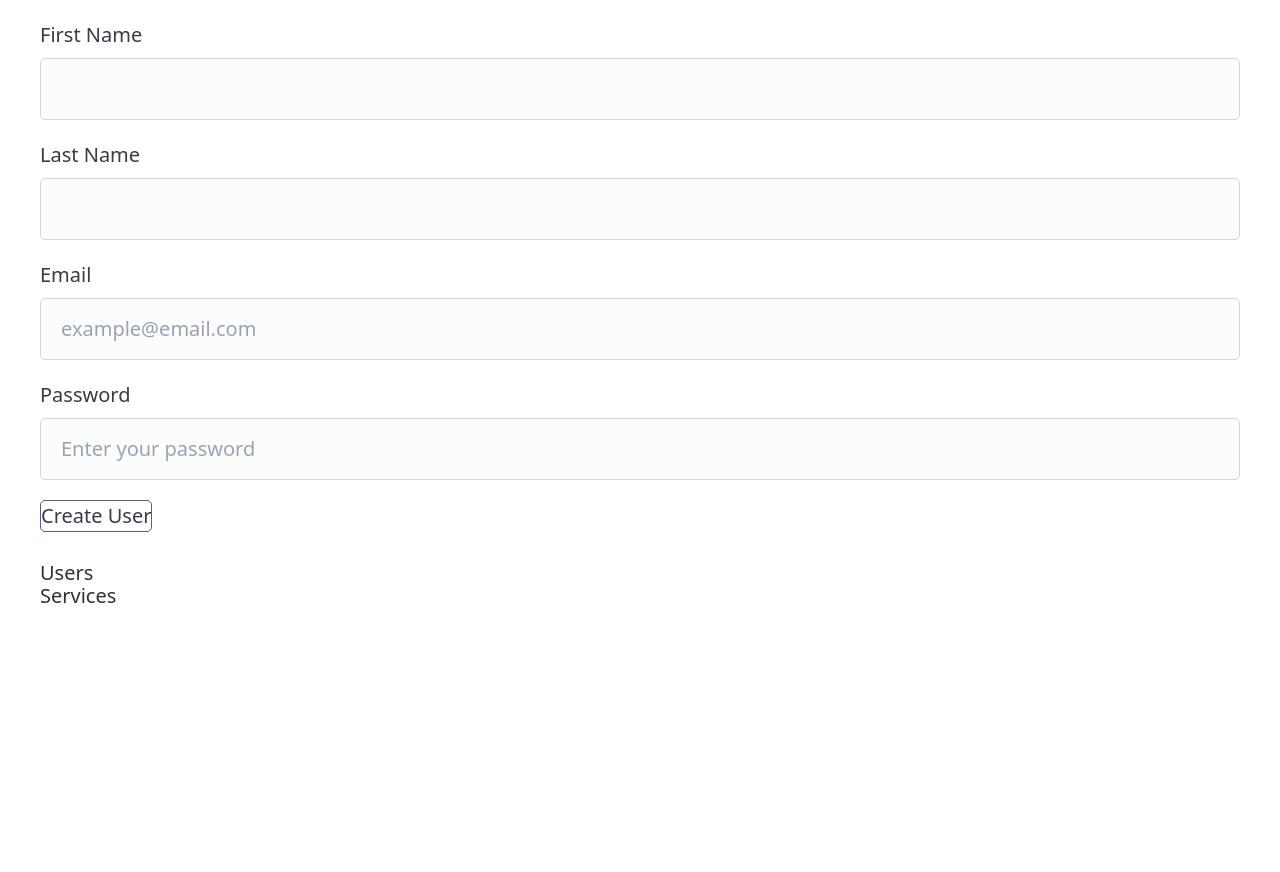
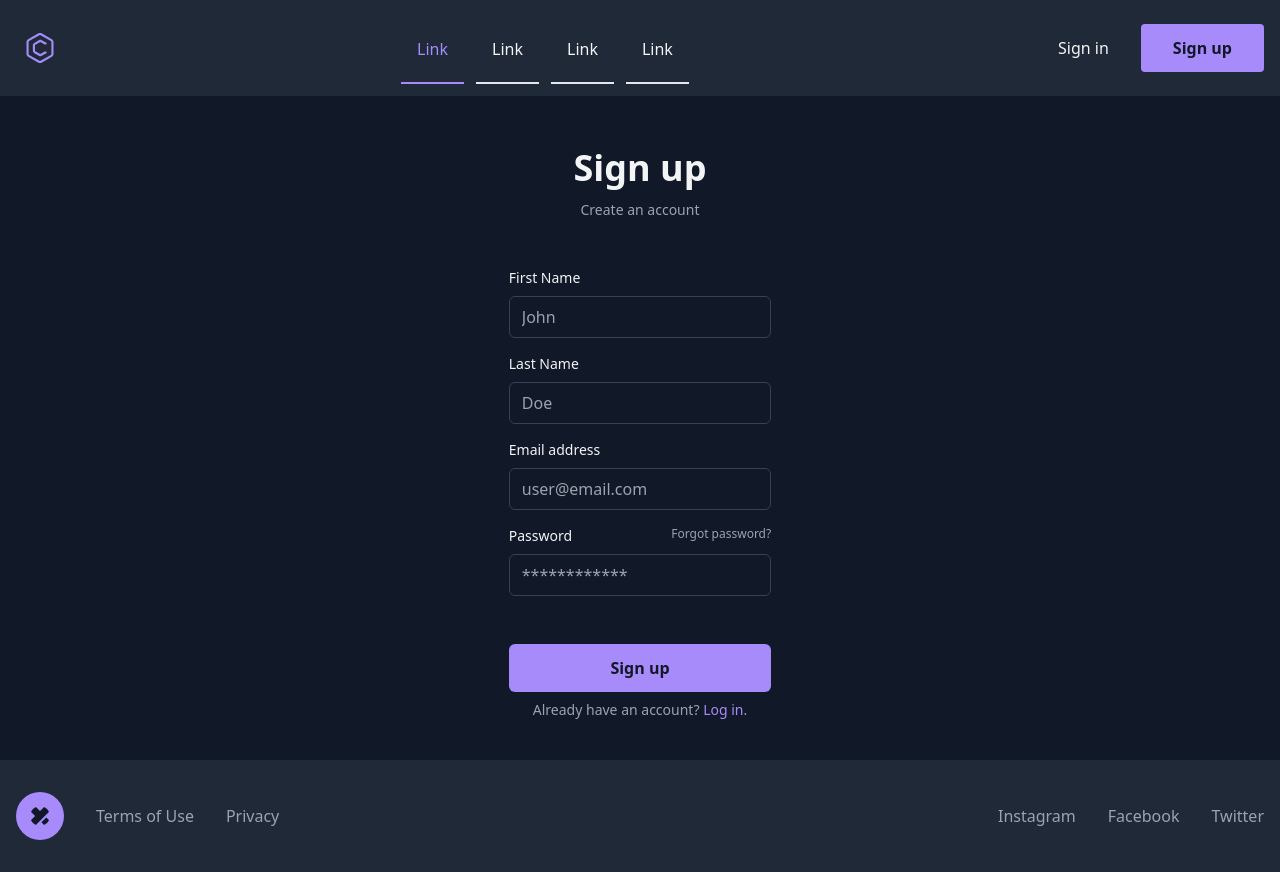
Before and after one commit to Lusanco/PalitasPR, a Flask app: page / in a window 1280 px wide. Before the commit the page ends 603 px from the top, so only its background shows below. Run offline with Flask 3, Linux system fonts and the light colour scheme; some libraries are stand-ins or nearby versions.

Commit message:
RUNNING VERSION

```diff
--- a/backend/app.py
+++ b/backend/app.py
@@ -71,8 +71,16 @@ def updates():
         Example: {'User_id': {'last_name': 'Santiago', 'email': 'watagata@gmail.com'}}
     """
     data = request.json
-    message_status = DBOperations().update(data)
-    return jsonify(message_status)
+    obj_to_update = DBOperations().update(data)
+    return jsonify(obj_to_update)
+
+@app.route('/login', methods=['POST'])
+def login():
+    data = request.json
+    email = data.get("email")
+    password = data.get("password")
+    DBOperations().login = (email, password)
+    return jsonify ({"message": "Login attempted"}), 200
 
 # Run the Flask app
 if __name__ == '__main__':
--- a/backend/static/index.js
+++ b/backend/static/index.js
@@ -1,48 +1,105 @@
-// Function to fetch user data from Flask backend
-function fetchUsers() {
-  fetch("/users")
-    .then((response) => response.json())
-    .then((users) => {
-      const userList = document.getElementById("user-list");
-      userList.classList = "gap-4 flex flex-col";
-      users.forEach((user) => {
-        const listContainer = document.createElement("div");
-        listContainer.classList = "bg-slate-300 p-4 rounded-lg shadow-lg";
-        const listItem = document.createElement("li");
-        listItem.textContent = `${user.first_name} ${user.last_name}: ${user.email}`;
-        listItem.classList = "font-bold text-slate-800 text-center list-none";
-        listContainer.appendChild(listItem);
-        userList.appendChild(listContainer);
+// // // Function to fetch user data from Flask backend
+// // function fetchUsers() {
+// //   fetch("/users")
+// //     .then((response) => response.json())
+// //     .then((users) => {
+// //       const userList = document.getElementById("user-list");
+// //       userList.classList = "gap-4 flex flex-col";
+// //       users.forEach((user) => {
+// //         const listContainer = document.createElement("div");
+// //         listContainer.classList = "bg-slate-300 p-4 rounded-lg shadow-lg";
+// //         const listItem = document.createElement("li");
+// //         listItem.textContent = `${user.first_name} ${user.last_name}: ${user.email}`;
+// //         listItem.classList = "font-bold text-slate-800 text-center list-none";
+// //         listContainer.appendChild(listItem);
+// //         userList.appendChild(listContainer);
+// //       });
+// //     });
+// // }
+
+// // Function to fetch service data from Flask backend
+// // function fetchServices() {
+// //   fetch("/services")
+// //     .then((response) => response.json())
+// //     .then((services) => {
+// //       const serviceList = document.getElementById("service-list");
+// //       serviceList.innerHTML = "";
+// //       services.forEach((service) => {
+// //         const listItem = document.createElement("li");
+// //         listItem.textContent = service.name;
+// //         serviceList.appendChild(listItem);
+// //       });
+// //     });
+// // }
+
+// // Fetch data when the page loads
+// // fetchUsers();
+// // fetchServices();
+
+// document.addEventListener("DOMContentLoaded", function() {
+//   // Get the "Sign up" button element
+//   const signupButton = document.getElementById("signup-btn");
+
+//   // Add an event listener for the click event
+//   signupButton.addEventListener("click", userToDict);
+// });
+
+// function userToDict() {
+//   const firstNameInput = document.getElementById("first_name");
+//   const lastNameInput = document.getElementById("last_name");
+//   const emailInput = document.getElementById("email");
+//   const passwordInput = document.getElementById("password");
+
+//   let user = {
+//     User: {
+//       first_name: firstNameInput.value,
+//       last_name: lastNameInput.value,
+//       email: emailInput.value,
+//       password: passwordInput.value,
+//     },
+//   };
+
+//   let userDict = JSON.stringify(user);
+
+//   const fetchURL = "http://127.0.0.1:5000/create_object";
+//   const fetchOptions = {
+//     method: "POST",
+//     headers: {
+//       "Content-Type": "application/json",
+//     },
+//     body: userDict,
+//   };
+
+//   fetch(fetchURL, fetchOptions)
+//     .then((response) => {
+//       if (!response.ok) {
+//         throw new Error("Network response was not ok");
+//       }
+//       return response.json();
+//     })
+//     .then((data) => {
+//       console.log("POST request successful: ", data);
+//     })
+//     .catch((error) => {
+//       console.error("There was a problem with the POST request: ", error);
+//     });
+// }
+
+document.addEventListener("DOMContentLoaded", function() {
+  // Get the "Sign up" button element
+  const signupButton = document.getElementById("signup-btn");
+
+  // Add an event listener for the click event
+  signupButton.addEventListener("click", handleSignup);
 });
-    });
-}
 
-// Function to fetch service data from Flask backend
-function fetchServices() {
-  fetch("/services")
-    .then((response) => response.json())
-    .then((services) => {
-      const serviceList = document.getElementById("service-list");
-      serviceList.innerHTML = "";
-      services.forEach((service) => {
-        const listItem = document.createElement("li");
-        listItem.textContent = service.name;
-        serviceList.appendChild(listItem);
-      });
-    });
-}
-
-// Fetch data when the page loads
-fetchUsers();
-fetchServices();
-
-function userToDict() {
+async function handleSignup() {
   const firstNameInput = document.getElementById("first_name");
   const lastNameInput = document.getElementById("last_name");
   const emailInput = document.getElementById("email");
   const passwordInput = document.getElementById("password");
 
-  let user = {
+  const user = {
       User: {
           first_name: firstNameInput.value,
           last_name: lastNameInput.value,
@@ -51,9 +108,8 @@ function userToDict() {
       },
   };
 
-  let userDict = JSON.stringify(user);
-
-  const fetchURL = "http://localhost:5000/create_object";
+  const userDict = JSON.stringify(user);
+  const fetchURL = "http://127.0.0.1:5000/create_object";
   const fetchOptions = {
       method: "POST",
       headers: {
@@ -62,17 +118,16 @@ function userToDict() {
       body: userDict,
   };
 
-  fetch(fetchURL, fetchOptions)
-    .then((response) => {
+  try {
+      const response = await fetch(fetchURL, fetchOptions);
+
       if (!response.ok) {
           throw new Error("Network response was not ok");
       }
-      return response.json();
-    })
-    .then((data) => {
+
+      const data = await response.json();
       console.log("POST request successful: ", data);
-    })
-    .catch((error) => {
+  } catch (error) {
       console.error("There was a problem with the POST request: ", error);
-    });
   }
+}
--- /dev/null
+++ b/backend/templates/_macros.html
@@ -0,0 +1,328 @@
+<!-- HEADER -->
+{% macro header() %}
+<header
+  class="p-4 bg-gray-800 dark:bg-gray-100 text-gray-100 dark:text-gray-800"
+>
+  <div class="container flex justify-between h-16 mx-auto">
+    <a
+      rel="noopener noreferrer"
+      href="#"
+      aria-label="Back to homepage"
+      class="flex items-center p-2"
+    >
+      <svg
+        xmlns="http://www.w3.org/2000/svg"
+        fill="currentColor"
+        viewBox="0 0 32 32"
+        class="w-8 h-8 text-violet-400 dark:text-violet-600"
+      >
+        <path
+          d="M27.912 7.289l-10.324-5.961c-0.455-0.268-1.002-0.425-1.588-0.425s-1.133 0.158-1.604 0.433l0.015-0.008-10.324 5.961c-0.955 0.561-1.586 1.582-1.588 2.75v11.922c0.002 1.168 0.635 2.189 1.574 2.742l0.016 0.008 10.322 5.961c0.455 0.267 1.004 0.425 1.59 0.425 0.584 0 1.131-0.158 1.602-0.433l-0.014 0.008 10.322-5.961c0.955-0.561 1.586-1.582 1.588-2.75v-11.922c-0.002-1.168-0.633-2.189-1.573-2.742zM27.383 21.961c0 0.389-0.211 0.73-0.526 0.914l-0.004 0.002-10.324 5.961c-0.152 0.088-0.334 0.142-0.53 0.142s-0.377-0.053-0.535-0.145l0.005 0.002-10.324-5.961c-0.319-0.186-0.529-0.527-0.529-0.916v-11.922c0-0.389 0.211-0.73 0.526-0.914l0.004-0.002 10.324-5.961c0.152-0.090 0.334-0.143 0.53-0.143s0.377 0.053 0.535 0.144l-0.006-0.002 10.324 5.961c0.319 0.185 0.529 0.527 0.529 0.916z"
+        ></path>
+        <path
+          d="M22.094 19.451h-0.758c-0.188 0-0.363 0.049-0.515 0.135l0.006-0.004-4.574 2.512-5.282-3.049v-6.082l5.282-3.051 4.576 2.504c0.146 0.082 0.323 0.131 0.508 0.131h0.758c0.293 0 0.529-0.239 0.529-0.531v-0.716c0-0.2-0.11-0.373-0.271-0.463l-0.004-0.002-5.078-2.777c-0.293-0.164-0.645-0.26-1.015-0.26-0.39 0-0.756 0.106-1.070 0.289l0.010-0.006-5.281 3.049c-0.636 0.375-1.056 1.055-1.059 1.834v6.082c0 0.779 0.422 1.461 1.049 1.828l0.009 0.006 5.281 3.049c0.305 0.178 0.67 0.284 1.061 0.284 0.373 0 0.723-0.098 1.027-0.265l-0.012 0.006 5.080-2.787c0.166-0.091 0.276-0.265 0.276-0.465v-0.716c0-0.293-0.238-0.529-0.529-0.529z"
+        ></path>
+      </svg>
+    </a>
+    <ul class="items-stretch hidden space-x-3 lg:flex">
+      <li class="flex">
+        <a
+          rel="noopener noreferrer"
+          href="#"
+          class="flex items-center px-4 -mb-1 border-b-2 dark:border- text-violet-400 dark:text-violet-600 border-violet-400 dark:border-violet-600"
+          >Link</a
+        >
+      </li>
+      <li class="flex">
+        <a
+          rel="noopener noreferrer"
+          href="#"
+          class="flex items-center px-4 -mb-1 border-b-2 dark:border-"
+          >Link</a
+        >
+      </li>
+      <li class="flex">
+        <a
+          rel="noopener noreferrer"
+          href="#"
+          class="flex items-center px-4 -mb-1 border-b-2 dark:border-"
+          >Link</a
+        >
+      </li>
+      <li class="flex">
+        <a
+          rel="noopener noreferrer"
+          href="#"
+          class="flex items-center px-4 -mb-1 border-b-2 dark:border-"
+          >Link</a
+        >
+      </li>
+    </ul>
+    <div class="items-center flex-shrink-0 hidden lg:flex">
+      <button class="self-center px-8 py-3 rounded">Sign in</button>
+      <button
+        class="self-center px-8 py-3 font-semibold rounded bg-violet-400 dark:bg-violet-600 text-gray-900 dark:text-gray-50"
+      >
+        Sign up
+      </button>
+    </div>
+    <button class="p-4 lg:hidden">
+      <svg
+        xmlns="http://www.w3.org/2000/svg"
+        fill="none"
+        viewBox="0 0 24 24"
+        stroke="currentColor"
+        class="w-6 h-6 text-gray-100 dark:text-gray-800"
+      >
+        <path
+          stroke-linecap="round"
+          stroke-linejoin="round"
+          stroke-width="2"
+          d="M4 6h16M4 12h16M4 18h16"
+        ></path>
+      </svg>
+    </button>
+  </div>
+</header>
+{% endmacro %}
+
+<!-- MAIN -->
+{% macro main() %} {% endmacro %}
+
+<!-- SEARCHBAR -->
+{% macro searchbar() %}
+<div class="w-full flex flex-wrap space-x-1 space-y-1 justify-center">
+  <label for="Search" class="hidden">Search</label>
+  <input
+    type="search"
+    name="search"
+    placeholder="Search..."
+    id="search"
+    class="w-fit px-3 py-4 border rounded-md border-gray-700 basis-1 dark:border-gray-300 bg-gray-900 dark:bg-gray-50 text-gray-100 dark:text-gray-800"
+  />
+  <button
+    type="submit"
+    class="bg-violet-400 rounded-md px-4 py-2 basis-1/4"
+    onclick="fetchUsers()"
+  >
+    Enter
+  </button>
+</div>
+{% endmacro %}
+
+<!-- SEARCHBAR PAGE -->
+{% macro searchbar_page() %}
+<div class="h-full w-full flex flex-col">
+  <div
+    class="sm:rounded-md sm:shadow-lg h-full sm:h-fit font-semibold md:max-w-lg p-10 flex flex-col text-center m-auto justify-center items-center"
+  >
+    <h1 class="text-3xl text-slate-700">What do you have in mind?</h1>
+    <p class="text-sm text-slate-600">
+      Search to your hearts content and find the service you need!
+    </p>
+    <br />
+    {{ searchbar() }}
+  </div>
+  <div id="user-list"></div>
+</div>
+{% endmacro %}
+
+<!-- SIGNUP -->
+{% macro signup() %}
+<div
+  class="flex flex-col w-full h-full p-6 sm:p-10 bg-gray-900 dark:bg-gray-50 text-gray-100 dark:text-gray-800"
+>
+  <form novalidate="" action="" class="space-y-12 max-w-md m-auto">
+    <div class="mb-8 text-center">
+      <h1 class="my-3 text-4xl font-bold">Sign up</h1>
+      <p class="text-sm text-gray-400 dark:text-gray-600">Create an account</p>
+    </div>
+    <div class="space-y-4">
+      <div>
+        <label for="first_name" class="block mb-2 text-sm">First Name</label>
+        <input
+          type="text"
+          name="first_name"
+          id="first_name"
+          placeholder="John"
+          class="w-full px-3 py-2 border rounded-md border-gray-700 dark:border-gray-300 bg-gray-900 dark:bg-gray-50 text-gray-100 dark:text-gray-800"
+          required
+        />
+      </div>
+      <div>
+        <label for="last_name" class="block mb-2 text-sm">Last Name</label>
+        <input
+          type="text"
+          name="last_name"
+          id="last_name"
+          placeholder="Doe"
+          class="w-full px-3 py-2 border rounded-md border-gray-700 dark:border-gray-300 bg-gray-900 dark:bg-gray-50 text-gray-100 dark:text-gray-800"
+          required
+        />
+      </div>
+      <div>
+        <label for="email" class="block mb-2 text-sm">Email address</label>
+        <input
+          type="email"
+          name="email"
+          id="email"
+          placeholder="user@email.com"
+          class="w-full px-3 py-2 border rounded-md border-gray-700 dark:border-gray-300 bg-gray-900 dark:bg-gray-50 text-gray-100 dark:text-gray-800"
+          required
+        />
+      </div>
+      <div>
+        <div class="flex justify-between mb-2">
+          <label for="password" class="text-sm">Password</label>
+          <a
+            rel="noopener noreferrer"
+            href="#"
+            class="text-xs hover:underline text-gray-400 dark:text-gray-600"
+            >Forgot password?</a
+          >
+        </div>
+        <input
+          type="password"
+          name="password"
+          id="password"
+          placeholder="************"
+          class="w-full px-3 py-2 border rounded-md border-gray-700 dark:border-gray-300 bg-gray-900 dark:bg-gray-50 text-gray-100 dark:text-gray-800"
+          required
+        />
+      </div>
+    </div>
+    <div class="space-y-2">
+      <div>
+        <button
+          id="signup-btn"
+          type="button"
+          class="w-full px-8 py-3 font-semibold rounded-md bg-violet-400 dark:bg-violet-600 text-gray-900 dark:text-gray-50"
+        >
+          Sign up
+        </button>
+      </div>
+      <p class="px-6 text-sm text-center text-gray-400 dark:text-gray-600">
+        Already have an account?
+        <a
+          rel="noopener noreferrer"
+          href="#"
+          class="hover:underline text-violet-400 dark:text-violet-600"
+          >Log in</a
+        >.
+      </p>
+    </div>
+  </form>
+</div>
+{% endmacro %}
+
+<!-- LOGIN -->
+{% macro login() %}
+<div
+  class="flex flex-col max-w-md p-6 rounded-md sm:p-10 bg-gray-900 dark:bg-gray-50 text-gray-100 dark:text-gray-800"
+>
+  <div class="mb-8 text-center">
+    <h1 class="my-3 text-4xl font-bold">Log in</h1>
+    <p class="text-sm text-gray-400 dark:text-gray-600">
+      Log in to access your account
+    </p>
+  </div>
+  <form novalidate="" action="" class="space-y-12">
+    <div class="space-y-4">
+      <div>
+        <label for="email" class="block mb-2 text-sm">Email address</label>
+        <input
+          type="email"
+          name="email"
+          id="email"
+          placeholder="user@email.com"
+          class="w-full px-3 py-2 border rounded-md border-gray-700 dark:border-gray-300 bg-gray-900 dark:bg-gray-50 text-gray-100 dark:text-gray-800"
+        />
+      </div>
+      <div>
+        <div class="flex justify-between mb-2">
+          <label for="password" class="text-sm">Password</label>
+          <a
+            rel="noopener noreferrer"
+            href="#"
+            class="text-xs hover:underline text-gray-400 dark:text-gray-600"
+            >Forgot password?</a
+          >
+        </div>
+        <input
+          type="password"
+          name="password"
+          id="password"
+          placeholder="************"
+          class="w-full px-3 py-2 border rounded-md border-gray-700 dark:border-gray-300 bg-gray-900 dark:bg-gray-50 text-gray-100 dark:text-gray-800"
+        />
+      </div>
+    </div>
+    <div class="space-y-2">
+      <div>
+        <button
+          type="button"
+          class="w-full px-8 py-3 font-semibold rounded-md bg-violet-400 dark:bg-violet-600 text-gray-900 dark:text-gray-50"
+        >
+          Log in
+        </button>
+      </div>
+      <p class="px-6 text-sm text-center text-gray-400 dark:text-gray-600">
+        Don't have an account yet?
+        <a
+          rel="noopener noreferrer"
+          href="#"
+          class="hover:underline text-violet-400 dark:text-violet-600"
+          >Sign up</a
+        >.
+      </p>
+    </div>
+  </form>
+</div>
+{% endmacro %}
+
+<!-- FOOTER -->
+{% macro footer() %}
+<footer
+  class="px-4 py-8 bg-gray-800 dark:bg-gray-100 text-gray-400 dark:text-gray-600"
+>
+  <div
+    class="container flex flex-wrap items-center justify-center mx-auto space-y-4 sm:justify-between sm:space-y-0"
+  >
+    <div class="flex flex-row pr-3 space-x-4 sm:space-x-8">
+      <div
+        class="flex items-center justify-center flex-shrink-0 w-12 h-12 rounded-full bg-violet-400 dark:bg-violet-600"
+      >
+        <svg
+          xmlns="http://www.w3.org/2000/svg"
+          viewBox="0 0 32 32"
+          fill="currentColor"
+          class="w-5 h-5 rounded-full text-gray-900 dark:text-gray-50"
+        >
+          <path
+            d="M18.266 26.068l7.839-7.854 4.469 4.479c1.859 1.859 1.859 4.875 0 6.734l-1.104 1.104c-1.859 1.865-4.875 1.865-6.734 0zM30.563 2.531l-1.109-1.104c-1.859-1.859-4.875-1.859-6.734 0l-6.719 6.734-6.734-6.734c-1.859-1.859-4.875-1.859-6.734 0l-1.104 1.104c-1.859 1.859-1.859 4.875 0 6.734l6.734 6.734-6.734 6.734c-1.859 1.859-1.859 4.875 0 6.734l1.104 1.104c1.859 1.859 4.875 1.859 6.734 0l21.307-21.307c1.859-1.859 1.859-4.875 0-6.734z"
+          ></path>
+        </svg>
+      </div>
+      <ul class="flex flex-wrap items-center space-x-4 sm:space-x-8">
+        <li>
+          <a rel="noopener noreferrer" href="#">Terms of Use</a>
+        </li>
+        <li>
+          <a rel="noopener noreferrer" href="#">Privacy</a>
+        </li>
+      </ul>
+    </div>
+    <ul class="flex flex-wrap pl-3 space-x-4 sm:space-x-8">
+      <li>
+        <a rel="noopener noreferrer" href="#">Instagram</a>
+      </li>
+      <li>
+        <a rel="noopener noreferrer" href="#">Facebook</a>
+      </li>
+      <li>
+        <a rel="noopener noreferrer" href="#">Twitter</a>
+      </li>
+    </ul>
+  </div>
+</footer>
+{% endmacro %}
--- a/backend/templates/index.html
+++ b/backend/templates/index.html
@@ -1,49 +1,18 @@
+{# {% extends 'base.html'%} {% block content %} {% endblock %} #} {# base
+  template for rendering header, content and footer type blocks #} {% import
+  '_macros.html' as macros %}
   <!DOCTYPE html>
   <html lang="en">
     <head>
       <meta charset="UTF-8" />
       <meta name="viewport" content="width=device-width, initial-scale=1.0" />
-    <title>Flask Frontend</title>
       <script src="https://cdn.tailwindcss.com"></script>
-    <link rel="stylesheet" href="../static/pico.classless.slate.min.css" />
+      <title>{% block title %}{% endblock %}</title>
     </head>
     <body>
-    <main>
-      <form>
-        <label for="first_name">First Name</label>
-        <input id="first_name" type="text" required />
-        <br />
-        <label for="last_name">Last Name</label>
-        <input id="last_name" type="text" required />
-        <br />
-        <label for="email">Email</label>
-        <input
-          type="email"
-          name="email"
-          id="email"
-          placeholder="example@email.com"
-          required
-        />
-        <br />
-        <label for="password">Password</label>
-        <input
-          type="password"
-          name="password"
-          id="password"
-          placeholder="Enter your password"
-          required
-        />
-        <button id="button_input" onclick="userToDict(); fetchUsers()">
-          Create User
-        </button>
-      </form>
-      <br />
-      <h1>Users</h1>
-      <ul id="user-list"></ul>
-
-      <h1>Services</h1>
-      <ul id="service-list"></ul>
-    </main>
+      <div id="app" class="h-svh flex flex-col justify-between bg-slate-200">
+        {{ macros.header() }} {{ macros.signup() }} {{ macros.footer() }}
+      </div>
       <script src="../static/index.js"></script>
     </body>
   </html>
```
Lines whose indentation alone changed are shown as unchanged.
